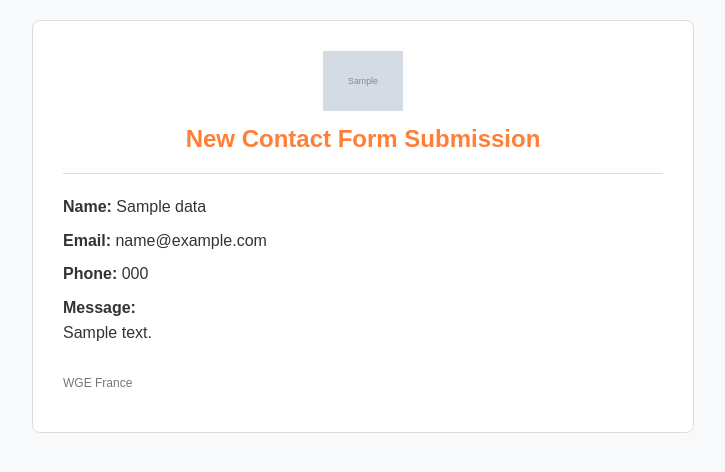
After one commit to HatoumHadi/wge-france, a Laravel app: template resources/views/emails/contact-us.blade.php in a window 1280 px wide. The commit adds this page. Shown: the top 472 px of the page, without its empty margins (277-1002 px from the left). Run offline with Laravel 12, Linux system fonts and the light colour scheme; the template is opened without the code that fills it: most values are stand-ins (such as "Sample title", 1, 10 or a date in 2020); grey boxes marked "Sample" are stand-in pictures; some libraries are stand-ins or nearby versions.

Commit message:
add send email feature after submit contact us form

```diff
--- a/app/Livewire/ContactUsSection.php
+++ b/app/Livewire/ContactUsSection.php
@@ -2,11 +2,13 @@
 
 namespace App\Livewire;
 
+use App\Mail\ContactEmail;
 use App\Models\ContactUs;
 use App\Models\LandingSetting;
 use Illuminate\Http\Client\ConnectionException;
 use Illuminate\Support\Facades\App;
 use Illuminate\Support\Facades\Http;
+use Illuminate\Support\Facades\Mail;
 use Illuminate\Support\Facades\Session;
 use Livewire\Component;
 use Livewire\Attributes\Validate;
@@ -99,9 +101,11 @@ class ContactUsSection extends Component
             return;
         }
 
-        ContactUs::create(
+        $data = ContactUs::create(
             $this->only(['name', 'email', 'telephone', 'message'])
         );
+
+        Mail::to($this->contact_email_content)->send(new ContactEmail($data));
 
         $this->reset();
         $this->dispatch('successConnect');
--- /dev/null
+++ b/resources/views/emails/contact-us.blade.php
@@ -0,0 +1,64 @@
+<!DOCTYPE html>
+<html lang="en-US">
+<head>
+    <meta charset="utf-8" />
+    <title>Contact Form Submission</title>
+    <style>
+        body {
+            font-family: Arial, sans-serif;
+            color: #333333;
+            background-color: #f8f9fa;
+            margin: 0;
+            padding: 20px;
+        }
+        .email-container {
+            background-color: #ffffff;
+            border: 1px solid #dddddd;
+            border-radius: 8px;
+            padding: 30px;
+            max-width: 600px;
+            margin: 0 auto;
+        }
+        .email-header {
+            text-align: center;
+            border-bottom: 1px solid #dddddd;
+            padding-bottom: 20px;
+            margin-bottom: 20px;
+        }
+        .email-header img {
+            max-height: 60px;
+            margin-bottom: 10px;
+        }
+        .email-header h2 {
+            margin: 0;
+            color: #ff7f38;
+        }
+        .email-content p {
+            margin: 8px 0;
+            line-height: 1.6;
+        }
+        .email-footer {
+            margin-top: 30px;
+            font-size: 12px;
+            color: #777777;
+        }
+    </style>
+</head>
+<body>
+<div class="email-container">
+    <div class="email-header">
+        <img src="{{ asset($logo) }}" alt="wge-france">
+        <h2>New Contact Form Submission</h2>
+    </div>
+    <div class="email-content">
+        <p><strong>Name:</strong> {{ $data['name'] }}</p>
+        <p><strong>Email:</strong> {{ $data['email'] }}</p>
+        <p><strong>Phone:</strong> {{ $data['telephone'] }}</p>
+        <p><strong>Message:</strong><br>{{ $data['message'] }}</p>
+    </div>
+    <div class="email-footer">
+        <p>WGE France</p>
+    </div>
+</div>
+</body>
+</html>
--- a/resources/views/livewire/navbar.blade.php
+++ b/resources/views/livewire/navbar.blade.php
@@ -5,7 +5,7 @@
                 <div class="px-4 logo sm:w-[23rem] fixed-logo">
                     <a href="{{ route('home') }}"
                        class="navbar-logo block w-full py-2">
-                        <img src="{{ asset($logo) }}" alt="logo"
+                        <img src="{{ asset($logo) }}" alt="wge-france"
                              class="header-logo w-full fixed-image" style="width: 100px; height: auto;"/>
                     </a>
                 </div>
```
Also changed, not shown: app/Mail/ContactEmail.php (added, +59 -0 lines).
